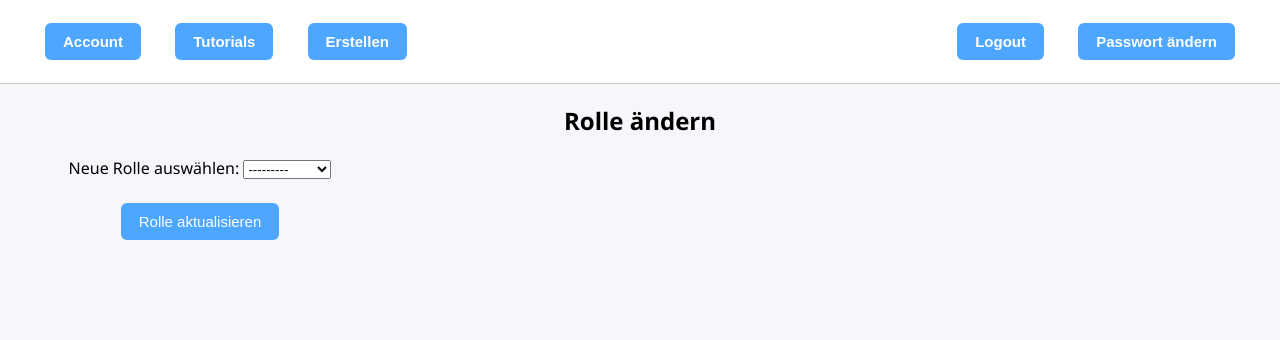
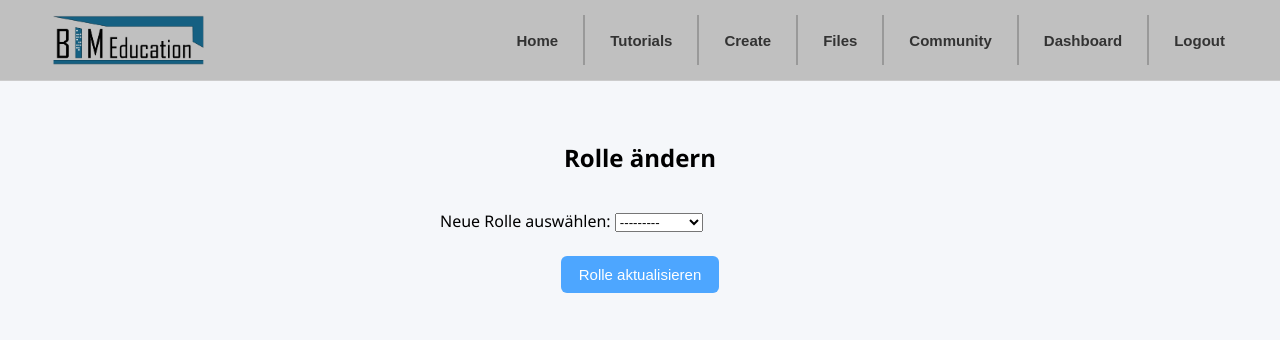
Before and after one commit to danzerderdon/P3-Open-Bim-Platform, a Django app: page /change-role/ in a window 1280 px wide. Shown: the top 340 px of the page. Run offline with Django 5.2, Linux system fonts and the light colour scheme; a user stored in the database is signed in.

Commit message:
Create dynamic navigation bar

```diff
--- a/tutorials/templates/base.html
+++ b/tutorials/templates/base.html
@@ -5,45 +5,120 @@
     {% load static %}
     <title>{% block title %}OpenBIM-Plattform{% endblock %}</title>
     <link rel="stylesheet" href="{% static 'css/style2.css' %}">
+
+    <style>
+    /* Navigation */
+    nav {
+        display: flex;
+        justify-content: space-between;
+        align-items: stretch;
+        background-color: #c0c0c0;
+        height: 50px;
+        font-family: sans-serif;
+    }
+
+    nav img {
+        height: 100%;
+        padding: 0 20px;
+    }
+
+    nav .nav-buttons {
+        display: flex;
+        height: 100%;
+    }
+
+    nav form {
+        display: flex; /* Macht das Formular genauso groß wie der Button */
+        align-items: stretch;
+        margin: 0;
+        height: 100%;
+    }
+
+    nav form:not(:last-child)::after {
+        content: "";
+        display: block;
+        width: 2px;
+        background-color: #999;
+        height: 100%;
+    }
+
+    nav form button {
+        all: unset; /* Reset für alle Browser-Styles */
+        display: flex;
+        align-items: center;
+        justify-content: center;
+        padding: 0 25px;
+        height: 100%;
+        background-color: #c0c0c0;
+        color: #333;
+        font-weight: bold;
+        font-size: 15px;
+        cursor: pointer;
+        transition: background-color 0.2s ease, color 0.2s ease;
+    }
+
+    nav form button:hover {
+        background-color: #3399ff;
+        color: white;
+    }
+
+    nav form button.active {
+        background-color: #3399ff;
+        color: white;
+    }
+
+    nav form button:focus {
+        outline: none;
+    }
+</style>
 </head>
 <body>
 
 <!-- 🔍 Navigation -->
 <nav>
-    <div>
-        <form action="{% url 'home' %}" method="get" style="display:inline;">
-            <button type="submit">Account</button>
+    <img src="{% static 'images/logo.png' %}" alt="Logo">
+
+    <div class="nav-buttons">
+        <form action="{% url 'home' %}" method="get">
+            <button type="submit" class="{% if active_page == 'home' %}active{% endif %}">Home</button>
         </form>
 
-        <form action="#" method="get" style="display:inline;">
-            <button type="submit">Tutorials</button>
+        <form action="{% url 'tutorials' %}" method="get">
+            <button type="submit" class="{% if active_page == 'tutorials' %}active{% endif %}">Tutorials</button>
         </form>
 
-        <!-- "Erstellen" Button wird IMMER angezeigt -->
-        <form action="#" method="get" style="display:inline;">
-            <button type="submit">Erstellen</button>
+
+        {% if user.is_authenticated and user.groups.first.name == "BIM Expert" %}
+        <form action="{% url 'create' %}" method="get">
+            <button type="submit" class="{% if active_page == 'create' %}active{% endif %}">Create</button>
         </form>
-    </div>
+        {% endif %}
 
-    <div>
-        {% if user.is_authenticated %}
-        <form action="{% url 'logout' %}?next={{ request.path }}" method="post" style="display:inline;">
-            {% csrf_token %}
-            <button type="submit">Logout</button>
+        <form action="{% url 'files' %}" method="get">
+            <button type="submit" class="{% if active_page == 'files' %}active{% endif %}">Files</button>
         </form>
 
-        <form action="{% url 'passchange' %}" method="get" style="display:inline;">
-            <button type="submit">Passwort ändern</button>
-        </form>
-        {% else %}
-        <form action="{% url 'login' %}" method="get" style="display:inline;">
-            <button type="submit">Login</button>
+        <form action="{% url 'community' %}" method="get">
+            <button type="submit" class="{% if active_page == 'community' %}active{% endif %}">Community</button>
         </form>
 
-        <form action="{% url 'register' %}" method="get" style="display:inline;">
-            <button type="submit">Registrieren</button>
+        {% if user.is_authenticated %}
+        <form action="{% url 'dashboard' %}" method="get">
+            <button type="submit" class="{% if active_page == 'dashboard' %}active{% endif %}">Dashboard</button>
         </form>
         {% endif %}
+
+        {% if user.is_authenticated %}
+<form action="{% url 'logout' %}?next={{ request.path }}" method="post">
+    {% csrf_token %}
+    <button type="submit">Logout</button>
+</form>
+{% else %}
+<form action="{% url 'login' %}" method="get">
+    <button type="submit" class="{% if active_page == 'login' %}active{% endif %}">Login</button>
+</form>
+{% endif %}
+
     </div>
 </nav>
 
--- a/tutorials/templates/registration/change_role.html
+++ b/tutorials/templates/registration/change_role.html
@@ -4,19 +4,25 @@
 {% block title %}Rolle ändern{% endblock %}
 
 {% block content %}
-  <h2>Rolle ändern</h2>
+  <div style="display: flex; justify-content: center; align-items: center; flex-direction: column; padding: 40px 20px;">
+    <h2 style="text-align: center;">Rolle ändern</h2>
 
     {% if messages %}
-    <ul>
+      <ul style="list-style: none; padding: 0; color: green; margin-bottom: 20px;">
         {% for message in messages %}
           <li>{{ message }}</li>
         {% endfor %}
       </ul>
     {% endif %}
 
-  <form method="post" style="max-width: 400px;">
+    <form method="post" style="width: 100%; max-width: 400px;">
       {% csrf_token %}
+      <div style="text-align: left;">
         {{ form.as_p }}
+      </div>
+      <div style="text-align: center;">
         <button type="submit">Rolle aktualisieren</button>
+      </div>
     </form>
+  </div>
 {% endblock %}
--- a/tutorials/urls.py
+++ b/tutorials/urls.py
@@ -10,5 +10,9 @@ urlpatterns = [
     path('passdone/', views.password_change_done, name='passdone'),
     path('accounts/login/', auth_views.LoginView.as_view(template_name='registration/login.html'), name='login'),
     path('change-role/', views.change_role_view, name='change_role'),
-
+    path('tutorials/', views.home, name='tutorials'),  # Dummy-URL für Tutorials
+    path('create/', views.home, name='create'),     # Dummy-URL für create
+    path('files/', views.home, name='files'),     # Dummy-URL für files
+    path('community/', views.home, name='community'),     # Dummy-URL für community
+    path('dashboard/', views.home, name='dashboard'),     # Dummy-URL für dashboard
 ]
```
Also changed, not shown: db.sqlite3, tutorials/static/images/Logo.png (added). Lines whose indentation alone changed are shown as unchanged.
